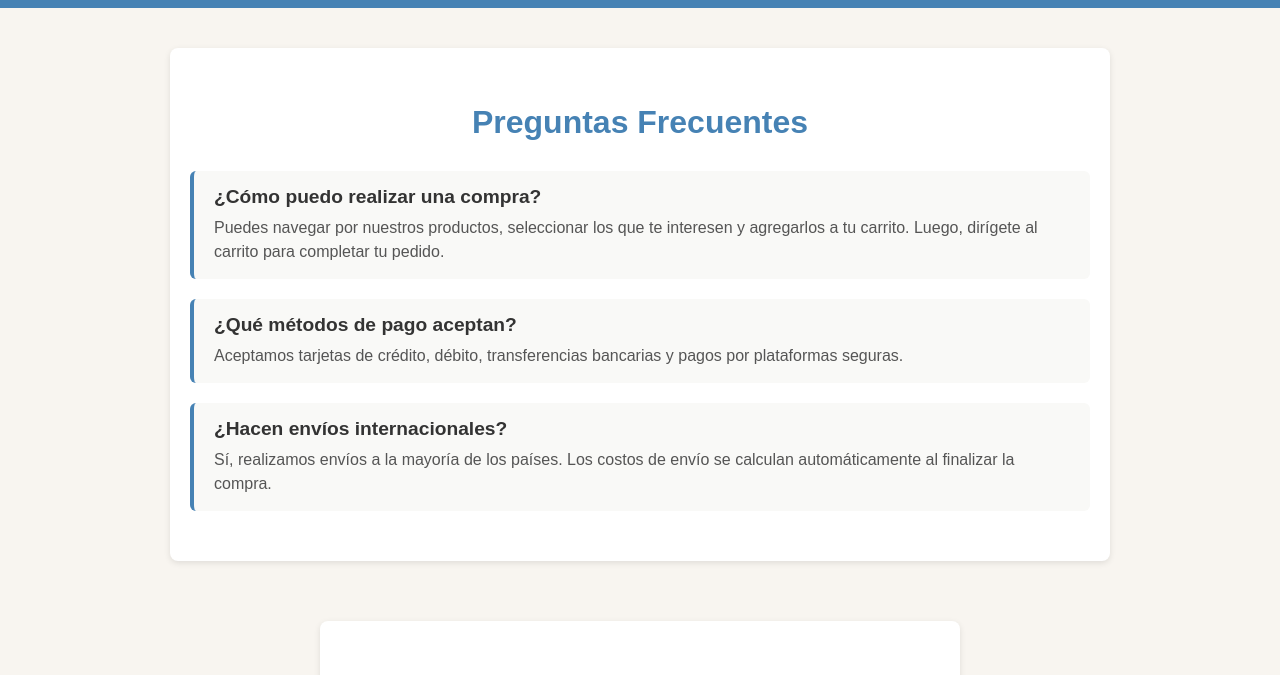
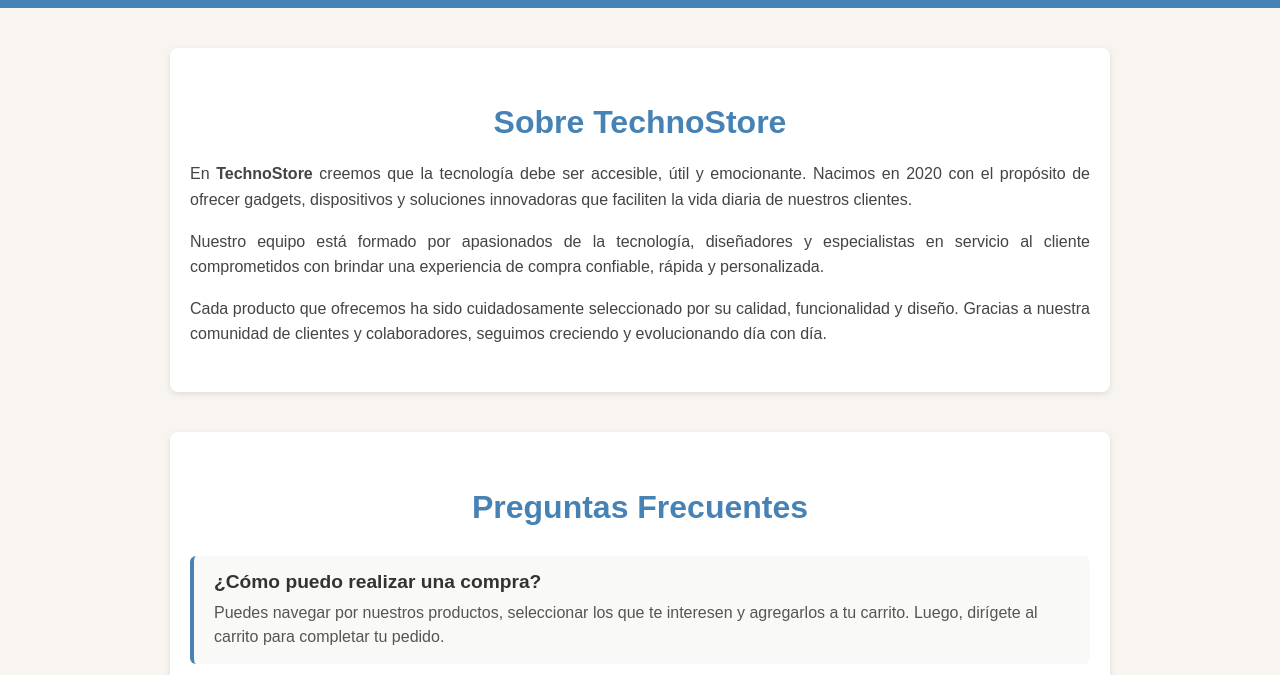
Before and after one commit to Ricardoarev12/ProyectoInternet, a plain HTML site: page FAQ.html in a window 1280 px wide. Shown: the part 110-785 px from the top of the page. Drawn offline with Linux system fonts and the light colour scheme.

```diff
--- a/FAQ.html
+++ b/FAQ.html
@@ -3,9 +3,9 @@
 <head>
   <meta charset="UTF-8">
   <title>FAQ y Contacto - TechnoStore</title>
+  <link rel="stylesheet" href="css/style.css">
+  <link rel="stylesheet" href="css/faq.css">
 </head>
-<link rel="stylesheet" href="css/style.css">
-<link rel="stylesheet" href="css/FAQ.css">
 
 <body>
   <header>
@@ -31,6 +31,24 @@
   </header>
 
   <main>
+
+    <section class="about-section">
+      <h2>Sobre TechnoStore</h2>
+      <p>
+        En <strong>TechnoStore</strong> creemos que la tecnología debe ser accesible, útil y emocionante.
+        Nacimos en 2020 con el propósito de ofrecer gadgets, dispositivos y soluciones innovadoras
+        que faciliten la vida diaria de nuestros clientes.
+      </p>
+      <p>
+        Nuestro equipo está formado por apasionados de la tecnología, diseñadores y especialistas en servicio al cliente
+        comprometidos con brindar una experiencia de compra confiable, rápida y personalizada.
+      </p>
+      <p>
+        Cada producto que ofrecemos ha sido cuidadosamente seleccionado por su calidad, funcionalidad y diseño.
+        Gracias a nuestra comunidad de clientes y colaboradores, seguimos creciendo y evolucionando día con día.
+      </p>
+    </section>
+
     <section class="faq-section">
       <h2>Preguntas Frecuentes</h2>
 
@@ -65,8 +83,8 @@
         <button type="submit">Enviar</button>
       </form>
     </section>
+
   </main>
-
 
   <footer>
     <p>© 2025 TechnoStore</p>
--- a/css/FAQ.css
+++ b/css/FAQ.css
@@ -4,6 +4,29 @@ body {
   padding: 0;
   font-family: Arial, sans-serif;
   color: #333;
+}
+
+.about-section {
+  max-width: 900px;
+  margin: 40px auto;
+  padding: 30px 20px;
+  background-color: #ffffff;
+  border-radius: 8px;
+  box-shadow: 0 2px 6px rgba(0, 0, 0, 0.1);
+}
+
+.about-section h2 {
+  text-align: center;
+  color: steelblue;
+  margin-bottom: 20px;
+  font-size: 2rem;
+}
+
+.about-section p {
+  color: #444;
+  line-height: 1.6;
+  margin-bottom: 15px;
+  text-align: justify;
 }
 
 .faq-section {
--- a/css/productos.css
+++ b/css/productos.css
@@ -1,3 +1,11 @@
+body {
+  background-color: #f8f5f0;
+  margin: 0;
+  padding: 0;
+  font-family: Arial, sans-serif;
+  color: #333;
+}
+
 .lista-productos {
   display: flex;
   flex-direction: column;
@@ -5,12 +13,6 @@
   max-width: 1200px;
   margin: 0 auto;
   padding: 20px;
-}
-
-main h2 {
-  max-width: 1200px;
-  margin: 20px auto 0;
-  padding-left: 20px;
 }
 
 .producto-item {
@@ -48,6 +50,14 @@ main h2 {
   margin-bottom: 10px;
 }
 
+.descripcion {
+  font-size: 0.95rem;
+  color: #555;
+  line-height: 1.5;
+  margin-bottom: 10px;
+  text-align: justify;
+}
+
 .cantidad-carrito {
   display: flex;
   align-items: center;
```
Also changed, not shown: productos.html (+63 -0 lines). Lines whose indentation alone changed are shown as unchanged.
